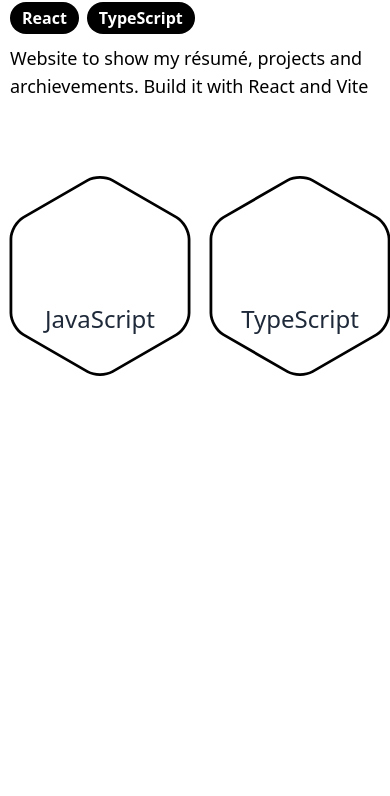
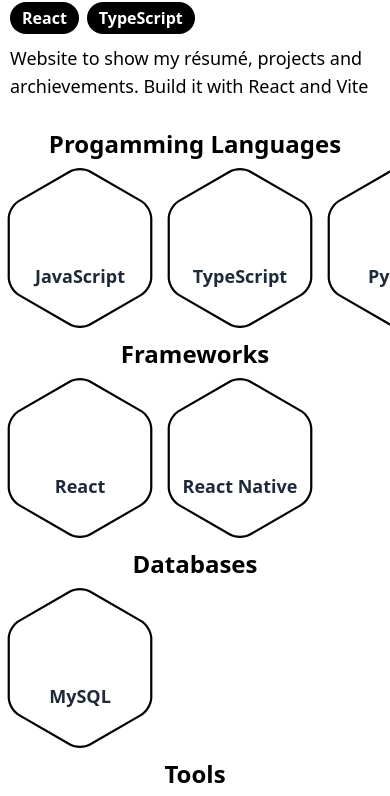
Before and after one commit to FelixAva/Portfolio, a React (Vite) app: page / in a window 390 px wide. Shown: the part 1880-2676 px from the top of the page. Built offline with nearby package versions, Linux system fonts and the light colour scheme; some icons are missing.

Commit message:
Stack responsive

```diff
--- a/src/components/sections/Stack.tsx
+++ b/src/components/sections/Stack.tsx
@@ -93,7 +93,7 @@
 
 const Stack = () => {
   return (
-    <div id="stack" className="snap-start min-h-[calc(100vh-96px)] relative grid grid-rows-4">
+    <div id="stack" className="snap-start py-2 relative flex flex-col gap-2.5 md:min-h-[calc(100vh-96px)] md:pt-0 md:grid md:grid-rows-4 md:gap-0">
       <StackRow stackList={langList} title="Progamming Languages" />
       <StackRow stackList={frameList} title="Frameworks" />
       <StackRow stackList={dbList} title="Databases" />
--- a/src/components/stack/StackRow.tsx
+++ b/src/components/stack/StackRow.tsx
@@ -9,8 +9,8 @@
 const StackRow = ({ stackList, title }: Props) => {
   return (
     <div className="text-center">
-      <h3 className="my-2.5 text-3xl font-medium">{ title }</h3>
-      <div className="flex justify-center">
+      <h3 className="text-2xl mb-2 font-semibold md:mb-2.5 md:text-3xl">{ title }</h3>
+      <div className="flex justify-start md:justify-center overflow-x-scroll md:overflow-x-hidden">
         {
           stackList.map((item) => (
             <StackShield key={item.name + item.category} {...item} />
--- a/src/components/stack/StackShield.tsx
+++ b/src/components/stack/StackShield.tsx
@@ -3,12 +3,12 @@
 
 const StackShield = ({ name, icon }: StackDetails) => {
   return (
-    <div className="w-50 h-50 rotate-90">
+    <div className="w-40 h-40 rotate-90 min-w-[10rem] relative md:w-50 md:h-50">
       <img src="/assets/shield.svg" alt="Shield stack" className="absolute w-full h-full" />
 
-      <div className="relative z-20 flex flex-col items-center justify-center gap-4 h-full rotate-270">
-        <Icon icon={ icon } width={70} />
-        <span className="text-2xl font-medium text-gray-800">{ name }</span>
+      <div className="relative z-20 flex flex-col items-center justify-center gap-1.5 h-full rotate-270 md:gap-4">
+        <Icon icon={ icon } width={50} />
+        <span className="text-lg font-semibold text-gray-800 md:text-2xl">{ name }</span>
       </div>
     </div>
   );
```
